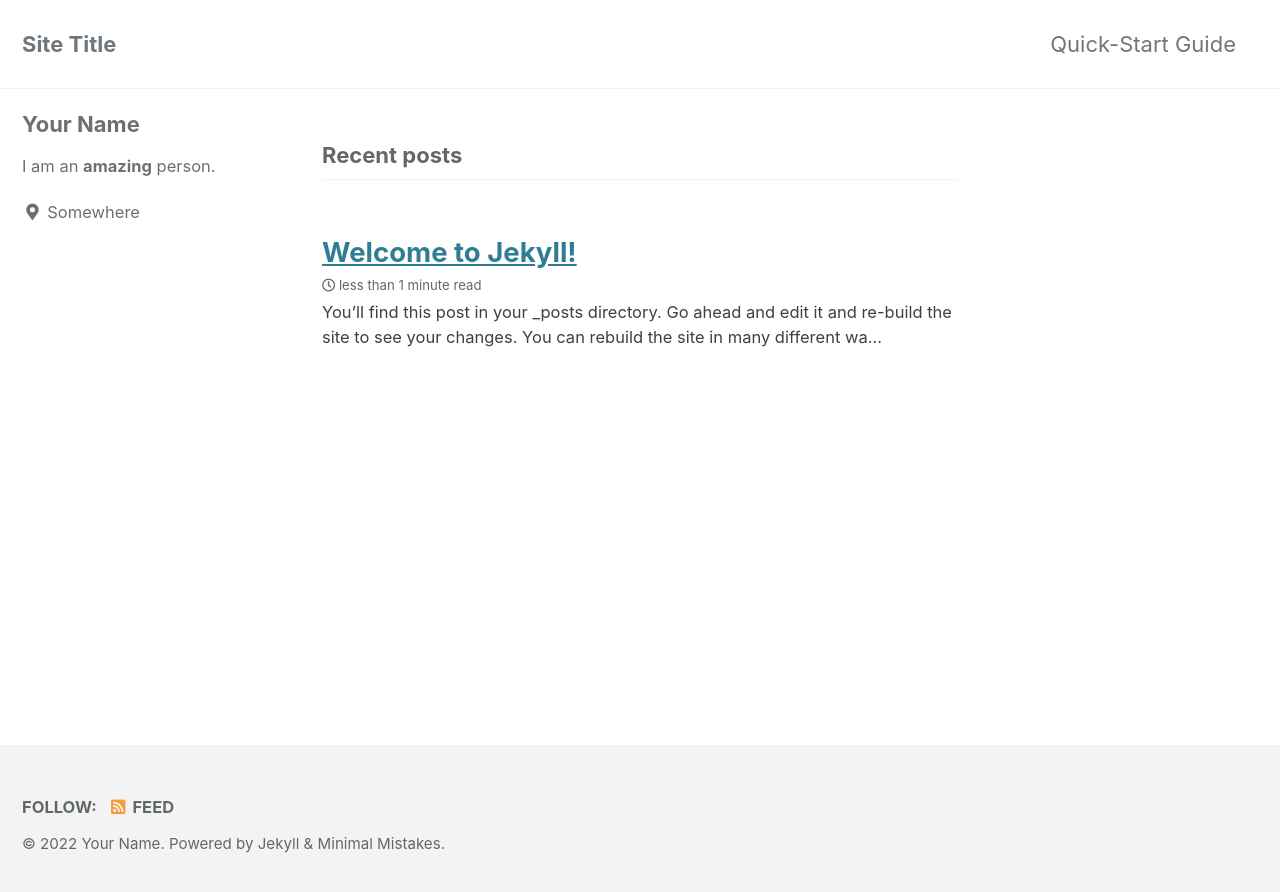
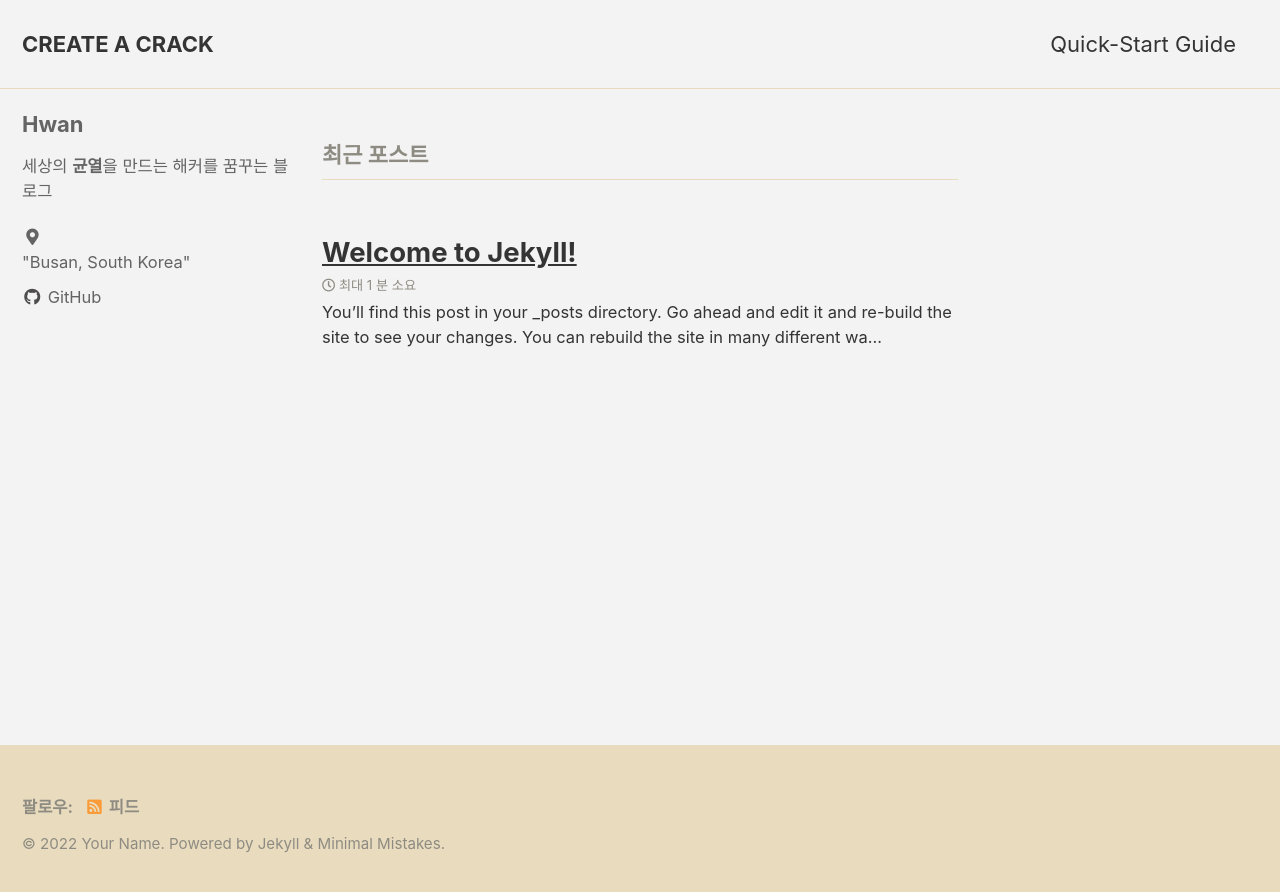
Before and after one commit to hack-up-busan/hack-up-busan-hack-up-busan.github.io, a Jekyll site: the page built from index.html, in a window 1280 px wide. Shown: the top 892 px of the page. Built offline with Jekyll 4.4.1, drawn with Linux system fonts in a browser that asks for light colours; cached includes are drawn as plain includes; the list of posts is cut into pages by our own code.

Commit message:
Update _config.yml

```diff
--- a/_config.yml
+++ b/_config.yml
@@ -12,11 +12,11 @@
 
 # theme                  : "minimal-mistakes-jekyll"
 # remote_theme           : "mmistakes/minimal-mistakes"
-minimal_mistakes_skin    : "default" # "air", "aqua", "contrast", "dark", "dirt", "neon", "mint", "plum", "sunrise"
+minimal_mistakes_skin    : "dirt" # "air", "aqua", "contrast", "dark", "dirt", "neon", "mint", "plum", "sunrise"
 
 # Site Settings
-locale                   : "en-US"
-title                    : "Site Title"
+locale                   : "ko-KR"
+title                    : "CREATE A CRACK"
 title_separator          : "-"
 subtitle                 : # site tagline that appears below site title in masthead
 name                     : "Your Name"
@@ -104,10 +104,10 @@ analytics:
 
 # Site Author
 author:
-  name             : "Your Name"
+  name             : "Hwan"
   avatar           : # path of avatar image, e.g. "/assets/images/bio-photo.jpg"
-  bio              : "I am an **amazing** person."
-  location         : "Somewhere"
+  bio              : "세상의 **균열**을 만드는 해커를 꿈꾸는 블로그"
+  location         : <br/>"Busan, South Korea"
   email            :
   links:
     - label: "Email"
@@ -124,7 +124,7 @@ author:
       # url: "https://facebook.com/"
     - label: "GitHub"
       icon: "fab fa-fw fa-github"
-      # url: "https://github.com/"
+      url: "https://github.com/changhwan77"
     - label: "Instagram"
       icon: "fab fa-fw fa-instagram"
       # url: "https://instagram.com/"
```
